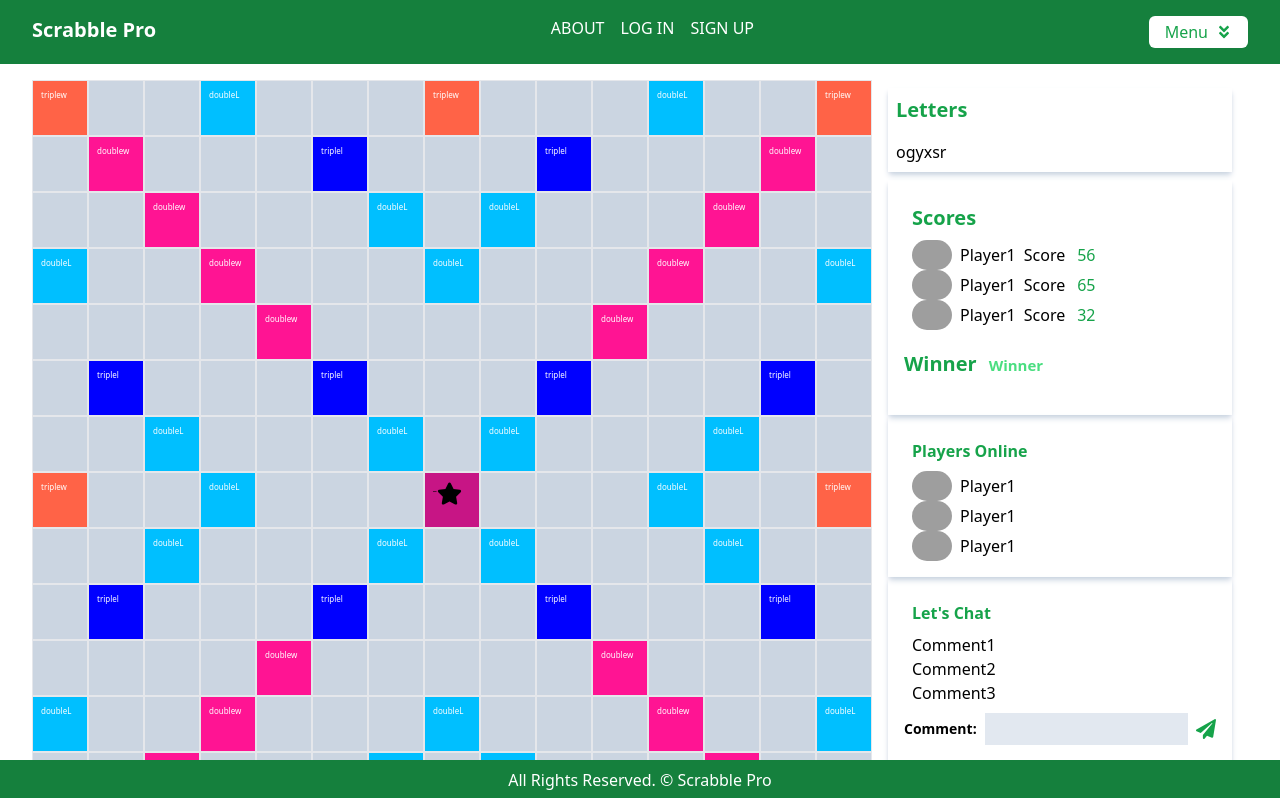
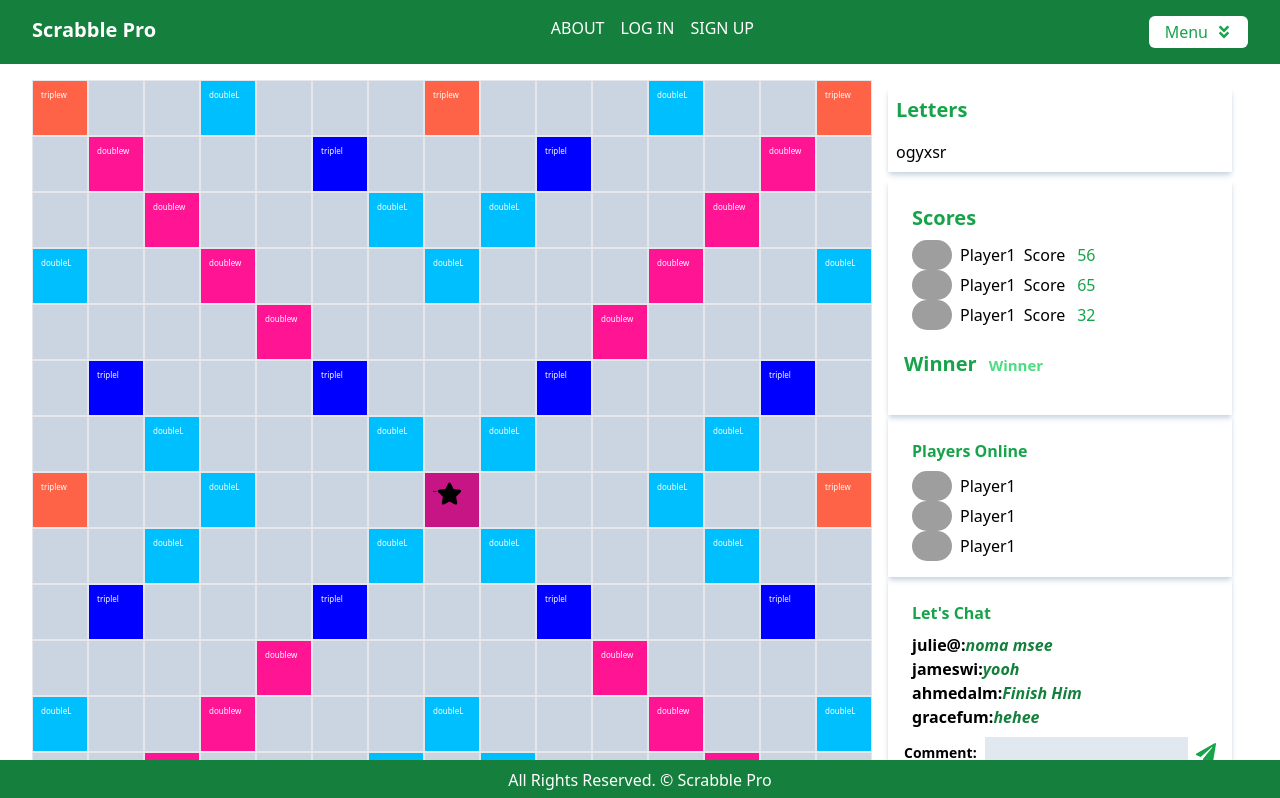
Before and after one commit to Topher254/scrabble, a React (Vite) app: page / in a window 1280 px wide. Shown: the top 798 px of the page. Built offline with nearby package versions, Linux system fonts and the light colour scheme; data requests are answered from the project's data file; grey boxes are pictures that could not be loaded.

Commit message:
comment section

```diff
--- a/src/Components/Comments.jsx
+++ b/src/Components/Comments.jsx
@@ -1,31 +1,50 @@
-import React from "react";
+import React, { useEffect, useState } from "react";
 import { FaPaperPlane } from "react-icons/fa";
-import { FaMessage } from "react-icons/fa6";
 
 const Comments = () => {
+  const [data, setData]= useState([])
+
+  useEffect(() => {
+    fetch('http://localhost:3000/users')
+      .then((response) => response.json())
+      .then((data) => {
+        setData(data)
+      })
+      .catch((err) => {
+        console.log(err.message);
+      });
+  }, []);
+
+  console.log(data)
+
   return (
     <div>
       <div className="shadow-md shadow-slate-300 p-[1em]">
         <h1 className="font-semibold p-2 text-green-600">Let's Chat</h1>
         <div className="pl-2">
-          <p>Comment1</p>
-          <p>Comment2</p>
-          <p>Comment3</p>
+
+
+        {data.map((d)=>(
+          <div key={d.id}>
+          <h5 className="font-semibold ">{d.username}:<span className="italic text-green-700">{d.comment}</span></h5>
+
+          </div>
+        ))}
         </div>
         <div className="my-2 flex justify-center items-center">
-          <label  className="mr-2 font-semibold text-sm">
-           Comment:
+          <label className="mr-2 font-semibold text-sm">
+            Comment:
           </label>
           <input
             type="text"
+            name="username"
+            className="w-full bg-slate-200 p-1 outline-none text-green-700"
 
-            name="username"
-            className="w-full bg-slate-200  p-1 outline-none text-green-700 "
           />
           <a>
-          <FaPaperPlane size={20} className="ml-2 text-green-600 hover:cursor-pointer"/>
+            <FaPaperPlane size={20} className="ml-2 text-green-600 hover:cursor-pointer"/>
           </a>
-          </div>
+        </div>
       </div>
     </div>
   );
--- a/src/data/db.json
+++ b/src/data/db.json
@@ -1,10 +1,28 @@
 {
-    "words":[
-        {"word":"hello","id":1},
-        {"word":"hi","id":2},
-        {"word":"mum","id":3},
-        {"word":"dad","id":4},
-        {"word":"hey","id":5},
-        {"word":"helloing","id":6}
+    "users": [
+      {
+        "id": 1,
+        "comment": "noma msee",
+        "username": "julie@",
+        "number": "08100000000"
+      },
+      {
+        "id": 2,
+        "comment": "yooh",
+        "username": "jameswi",
+        "number": "08111111111"
+      },
+      {
+        "id": 3,
+        "comment": "Finish Him",
+        "username": "ahmedalm",
+        "number": "09022222222"
+      },
+      {
+        "id": 4,
+        "comment": "hehee",
+        "username": "gracefum",
+        "number": "09033333333"
+      }
     ]
-}
+  }
```
